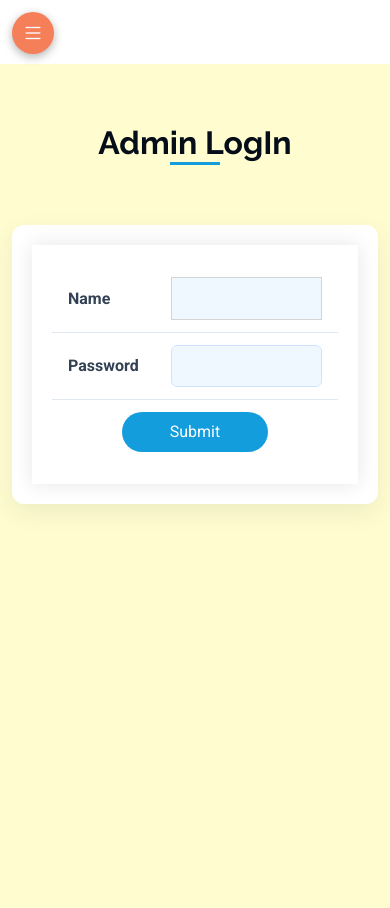
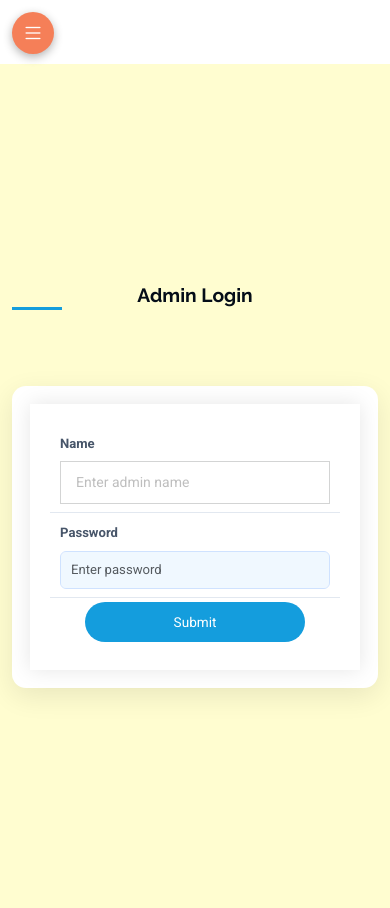
Before and after one commit to RSSAnalytics/Vendor_Quotation_Estimation, a Flask app: page /admin_login in a window 390 px wide. Run offline with Flask 3, Linux system fonts and the light colour scheme; some libraries are stand-ins or nearby versions.

Commit message:
Update login.html

```diff
--- a/templates/admin/login.html
+++ b/templates/admin/login.html
@@ -1,10 +1,14 @@
 {% extends "base.html" %}
 
-
 {% block navbar %}
-    <li><a href="{{ url_for('index') }}" style="color: white;"><i class="bi bi-house navicon"></i> Home </a></li>
-    <li><a href="{{ url_for('admin_login') }}" style="color: yellow;"><i class="bi bi-shield-lock navicon"></i> <b>Admin</b> </a></li>
-    <li class="dropdown" ><a href="#" style="color: white;"><i class="bi bi-person navicon"></i> <span>User</span> <i class="bi bi-chevron-down toggle-dropdown"></i></a>
+    <li><a href="{{ url_for('index') }}" style="color: white;"><i class="bi bi-house navicon"></i> Home</a></li>
+    <li><a href="{{ url_for('admin_login') }}" style="color: yellow;"><i class="bi bi-shield-lock navicon"></i> <b>Admin</b></a></li>
+    <li class="dropdown">
+        <a href="#" style="color: white;">
+            <i class="bi bi-person navicon"></i>
+            <span>User</span>
+            <i class="bi bi-chevron-down toggle-dropdown"></i>
+        </a>
         <ul>
             <li><a href="{{ url_for('user_register') }}" style="color: white;">Register</a></li>
             <li><a href="{{ url_for('user_login') }}" style="color: white;">Log In</a></li>
@@ -12,16 +16,29 @@
     </li>
 {% endblock navbar %}
 
+{% block extra_style %}
+<style>
+  /* ── Page ── */
+  #contact.contact.section {
+    background-color: #FFFDD0;
+    min-height: 100vh;
+    min-height: 100svh;
+    display: flex;
+    flex-direction: column;
+    justify-content: center;
+    padding: clamp(24px, 5vw, 60px) 0;
+  }
 
-{% block content %}
-    <style>
+  /* ── Card ── */
   .form-card {
     background: #ffffff;
-            border-radius: 12px;
-            box-shadow: 0 8px 25px rgba(0, 0, 0, 0.08);
-            padding: 20px;
+    border-radius: 14px;
+    box-shadow: 0 8px 28px rgba(0,0,0,0.09);
+    padding: clamp(18px, 4vw, 32px);
+    width: 100%;
   }
 
+  /* ── Form table ── */
   .form-table {
     width: 100%;
     border-collapse: separate;
@@ -34,13 +51,15 @@
     width: 30%;
     font-weight: 600;
     color: #334155;
-            padding: 14px 16px;
+    padding: clamp(10px, 1.5vw, 14px) clamp(10px, 1.5vw, 16px);
     border-bottom: 1px solid #e2e8f0;
     vertical-align: middle;
+    white-space: nowrap;
+    font-size: clamp(0.82rem, 1.3vw, 1rem);
   }
 
   .form-table td {
-            padding: 12px 16px;
+    padding: clamp(8px, 1.2vw, 12px) clamp(10px, 1.5vw, 16px);
     border-bottom: 1px solid #e2e8f0;
     background: #ffffff;
   }
@@ -50,43 +69,86 @@
     border-bottom: none;
   }
 
-        .form-table input {
+  .form-table input.form-control {
     background-color: #f0f8ff;
     border: 1px solid #cfe2ff;
     border-radius: 6px;
     padding: 8px 10px;
+    font-size: clamp(0.82rem, 1.3vw, 1rem);
+    width: 100%;
   }
 
-        .form-table input:focus {
+  .form-table input.form-control:focus {
     border-color: #0d6efd;
-            box-shadow: 0 0 0 0.15rem rgba(13, 110, 253, 0.15);
+    box-shadow: 0 0 0 0.15rem rgba(13,110,253,0.15);
+    outline: none;
   }
 
   .submit-row {
     background: #f8fafc;
     text-align: center;
-            padding: 18px;
+    padding: clamp(14px, 2vw, 20px);
+  }
+
+  .submit-row .btn {
+    font-size: clamp(0.85rem, 1.4vw, 1rem);
+    padding: 10px clamp(28px, 5vw, 48px);
+    border-radius: 8px;
+    width: 100%;
+    max-width: 220px;
+  }
+
+  /* ── Section title ── */
+  .section-title h2 {
+    font-size: clamp(1.2rem, 3vw, 2rem);
+    font-weight: 700;
+  }
+
+  /* ── Mobile: stack th/td vertically ── */
+  @media (max-width: 480px) {
+    .form-table,
+    .form-table tbody,
+    .form-table tr,
+    .form-table th,
+    .form-table td {
+      display: block;
+      width: 100%;
+    }
+
+    .form-table th {
+      padding-bottom: 4px;
+      border-bottom: none;
+      color: #475569;
+    }
+
+    .form-table td {
+      padding-top: 4px;
+    }
+
+    /* Keep submit row centered */
+    .submit-row {
+      display: block;
+      text-align: center;
+    }
   }
 </style>
+{% endblock extra_style %}
 
-    <section id="contact" class="contact section" style="background-color: #FFFDD0; min-height:100vh;">
+{% block content %}
+  <section id="contact" class="contact section" style="background-color: #FFFDD0; min-height: 100vh;">
 
-        <center>
-            <div class="container section-title" data-aos="fade-up">
-                <h2>Admin LogIn</h2>
+    <div class="container section-title text-center mb-3" data-aos="fade-up">
+      <h2>Admin Login</h2>
     </div>
-        </center>
 
     <div class="container" data-aos="fade-up" data-aos-delay="100">
       <div class="row justify-content-center">
-                <div class="col-lg-6 col-md-8">
+        <div class="col-lg-5 col-md-7 col-sm-10 col-12">
 
           <div class="form-card">
             <form action="{{ url_for('admin_login') }}"
                   method="post"
-                            class="php-email-form"
-                            data-aos="fade-up"
-                            data-aos-delay="200">
+                  class="php-email-form">
 
               <table class="form-table">
                 <tbody>
@@ -97,8 +159,8 @@
                       <input type="text"
                              name="name"
                              class="form-control"
-                                                required
-                                                style="background-color: #f0f8ff;">
+                             placeholder="Enter admin name"
+                             required>
                     </td>
                   </tr>
 
@@ -108,15 +170,14 @@
                       <input type="password"
                              name="password"
                              class="form-control"
-                                                required
-                                                style="background-color: #f0f8ff;">
+                             placeholder="Enter password"
+                             required>
                     </td>
                   </tr>
 
                   <tr>
                     <td colspan="2" class="submit-row">
-                                            <button type="submit"
-                                                    class="btn btn-warning px-5 py-2">
+                      <button type="submit" class="btn btn-warning">
                         Submit
                       </button>
                     </td>
@@ -126,12 +187,11 @@
               </table>
 
             </form>
-                    </div>
+          </div><!-- /form-card -->
 
         </div>
       </div>
     </div>
 
   </section>
-
 {% endblock content %}
```
Lines whose indentation alone changed are shown as unchanged.
